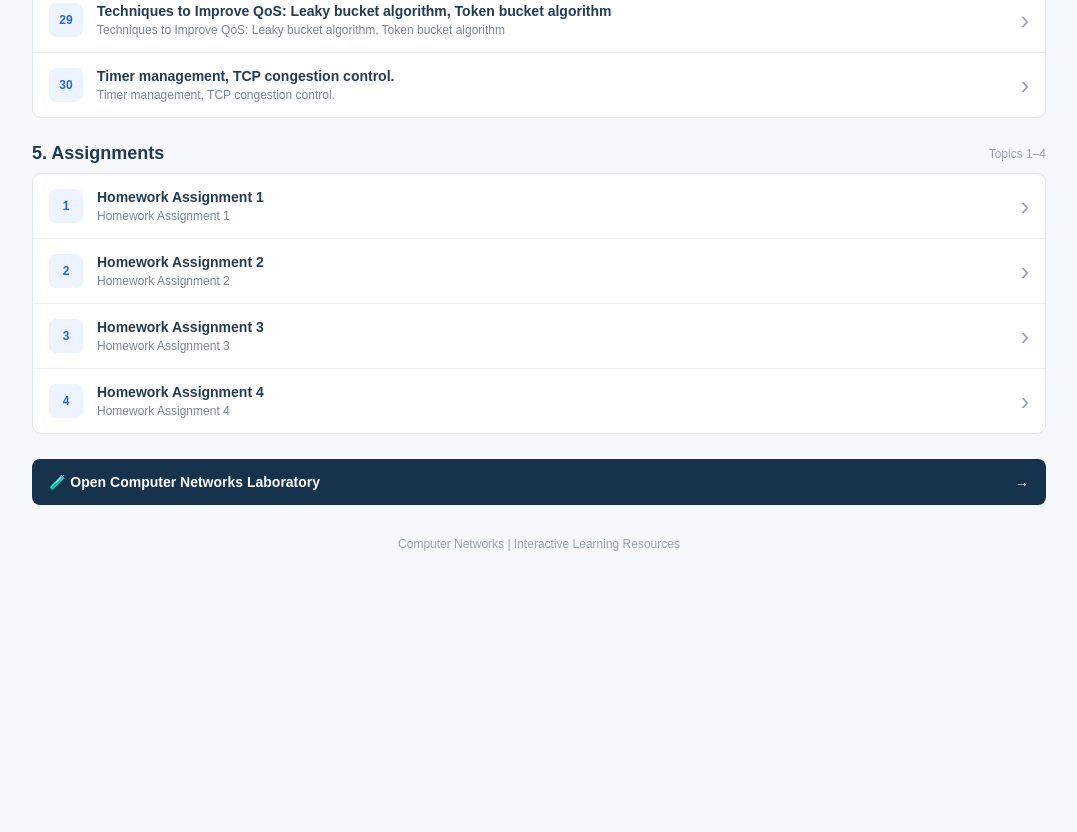
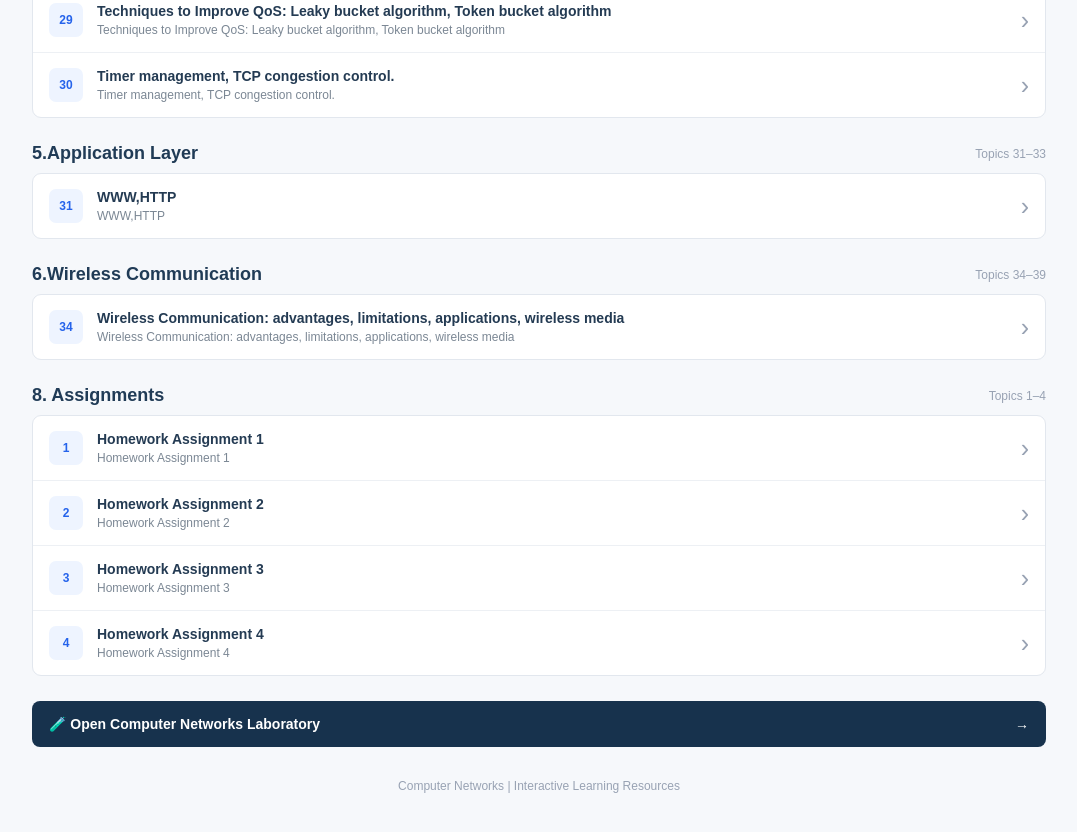
Before and after one commit to mohanchgit/cn, a plain HTML site: page index.html in a window 1280 px wide. Shown: the part 2302-3134 px from the top of the page, without its empty margins (101-1178 px from the left). Before the commit the page ends 2898 px from the top, so only its background shows below. Drawn offline with Linux system fonts and the light colour scheme.

Commit message:
Update index.html

```diff
--- a/index.html
+++ b/index.html
@@ -63,7 +63,10 @@ select{padding:0 12px;border:1px solid #d8dee8;border-radius:7px;background:#fff
       <option value="basics">Basics</option>
       <option value="data link layer">Data Link Layer</option>
       <option value="network layer">Network Layer</option>
-     <option value="transport layer">Transport Layer</option>
+      <option value="transport layer">Transport Layer</option>
+      <option value="application layer">Application Layer</option>
+      <option value="wireless communication">Wireless Communication</option>
+      <option value="packet tracer lab exercises ">Packet Tracer Lab Exercises </option>
       <option value="assignments">Assignments</option>
     </select>
   </div>
@@ -396,17 +399,59 @@ select{padding:0 12px;border:1px solid #d8dee8;border-radius:7px;background:#fff
         </span>
         <span class="arrow">›</span>
       </a>
+      </div>
+    </section>
+
+<div id="sections">
+    <section class="section" data-section="application layer">
+      <div class="section-title"><h2>5.Application Layer</h2><span>Topics 31–33</span></div>
+      <div class="topic-list">
+
+      <a class="topic" href="www_html.html" target="_blank" rel="noopener"
+         data-title="WWW,HTTP" data-section="application layer">
+        <span class="num">31</span>
+        <span class="topic-text">
+          <strong>WWW,HTTP</strong>
+          <small>WWW,HTTP</small>
+        </span>
+        <span class="arrow">›</span>
+      </a>
+</div>
+</section>
+
+<div id="sections">
+    <section class="section" data-section="wireless communication">
+      <div class="section-title"><h2>6.Wireless Communication</h2><span>Topics 34–39</span></div>
+      <div class="topic-list">
+
+      <a class="topic" href="wc1.html" target="_blank" rel="noopener"
+         data-title="Wireless Communication: advantages, limitations, applications, wireless media
+" data-section=" wireless communication">
+        <span class="num">34</span>
+        <span class="topic-text">
+          <strong>Wireless Communication: advantages, limitations, applications, wireless media
+</strong>
+          <small>Wireless Communication: advantages, limitations, applications, wireless media
+</small>
+        </span>
+        <span class="arrow">›</span>
+      </a>
+</div>
+</section>
 
 
 
 
 
-      </div>
-    </section>
+
+
+
+
+
 
 
     <section class="section" data-section="assignments" id="assignments">
-      <div class="section-title"><h2>5. Assignments</h2><span>Topics 1–4</span></div>
+      <div class="section-title"><h2>8. Assignments</h2><span>Topics 1–4</span></div>
       <div class="topic-list">
 
       <a class="topic" href="HA1_QA.html" target="_blank" rel="noopener"
```
